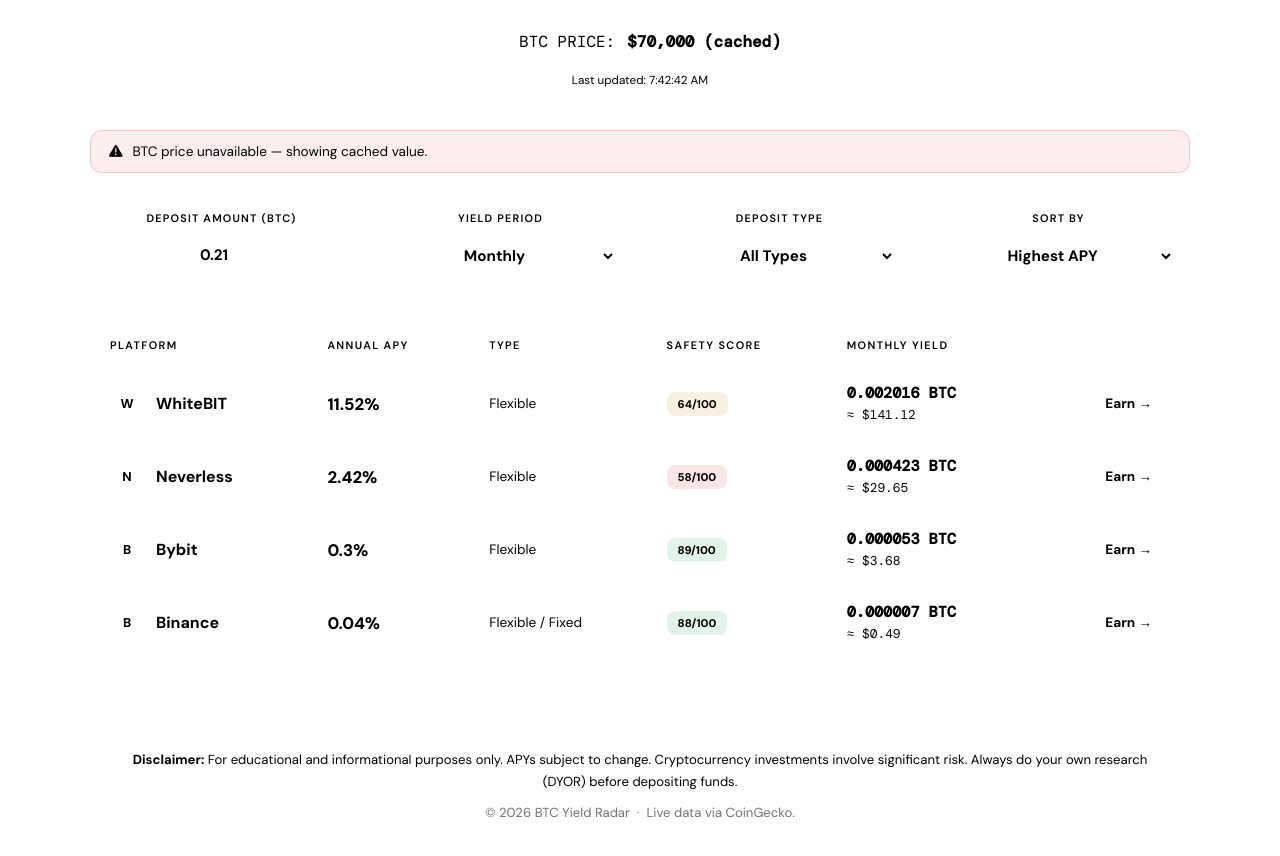
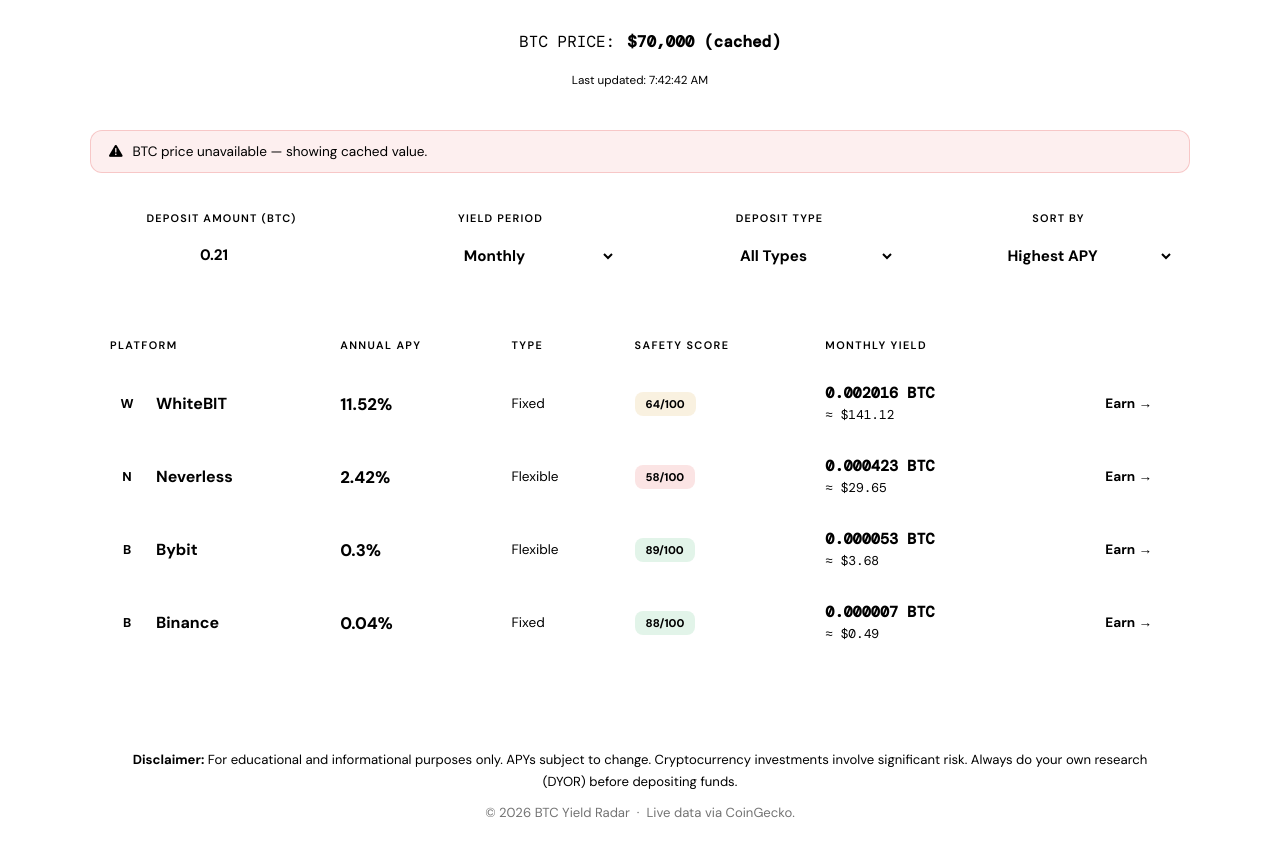
Before and after one commit to DmytroOrtymd/Yield-Radar-Project, a plain HTML site: page index.html in a window 1280 px wide. Shown: the part 220-1076 px from the top of the page. Drawn offline with nearby package versions, Linux system fonts and the light colour scheme; no server answers.

Commit message:
Update index.html

```diff
--- a/index.html
+++ b/index.html
@@ -493,7 +493,7 @@
   {
     "name": "WhiteBIT",
     "apy": 11.52,
-    "depositType": "Flexible",
+    "depositType": "Fixed",
     "url": "https://whitebit.com/referral/761864d2-aeb6-4a07-9543-7a65dd0eef8d",
     "factors": {
       "longevity":   6,
@@ -535,7 +535,7 @@
   {
     "name": "Binance",
     "apy": 0.04,
-    "depositType": "Flexible / Fixed",
+    "depositType": "Fixed",
     "url": "https://www.binance.com/",
     "factors": {
       "longevity":   8,
```
